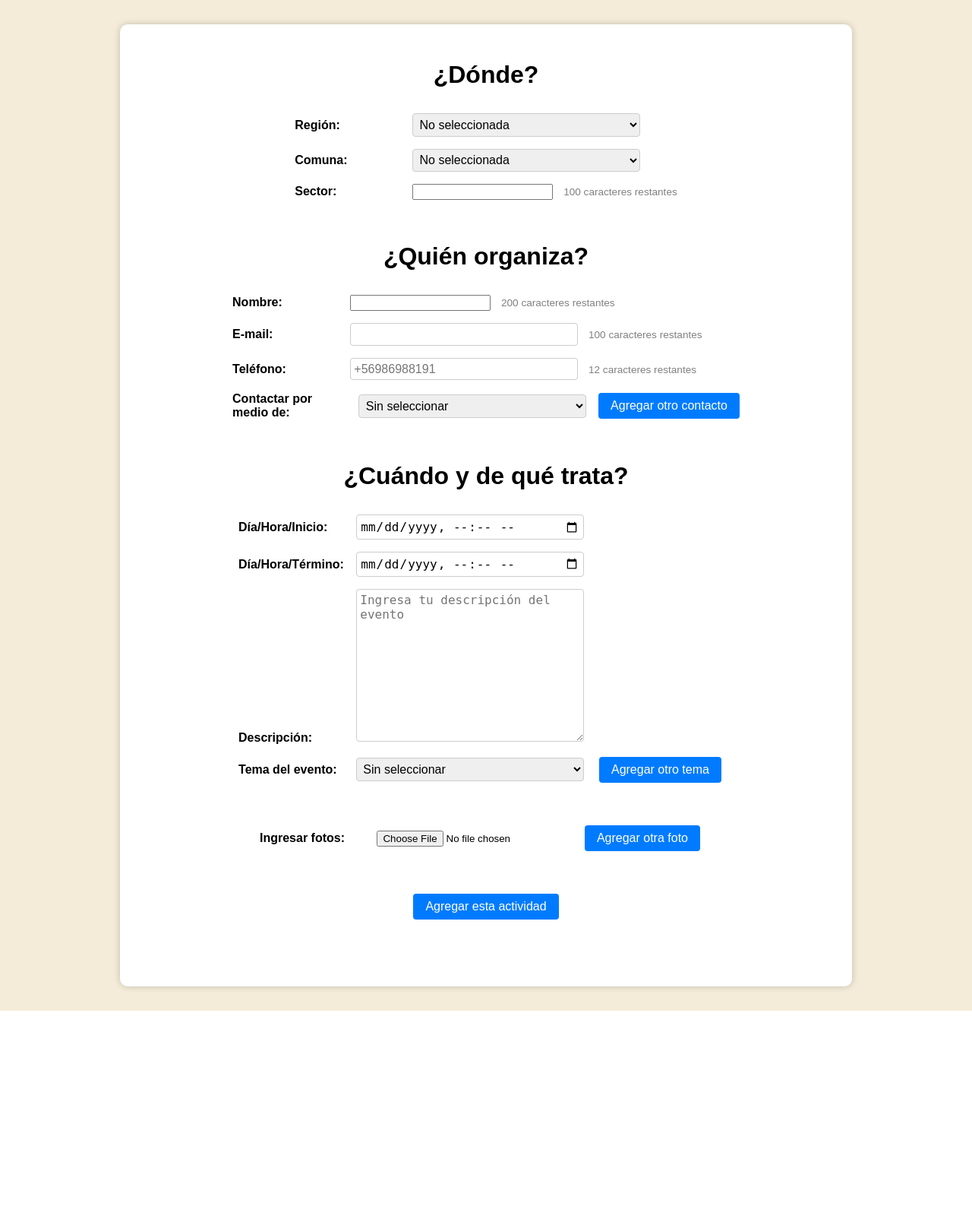
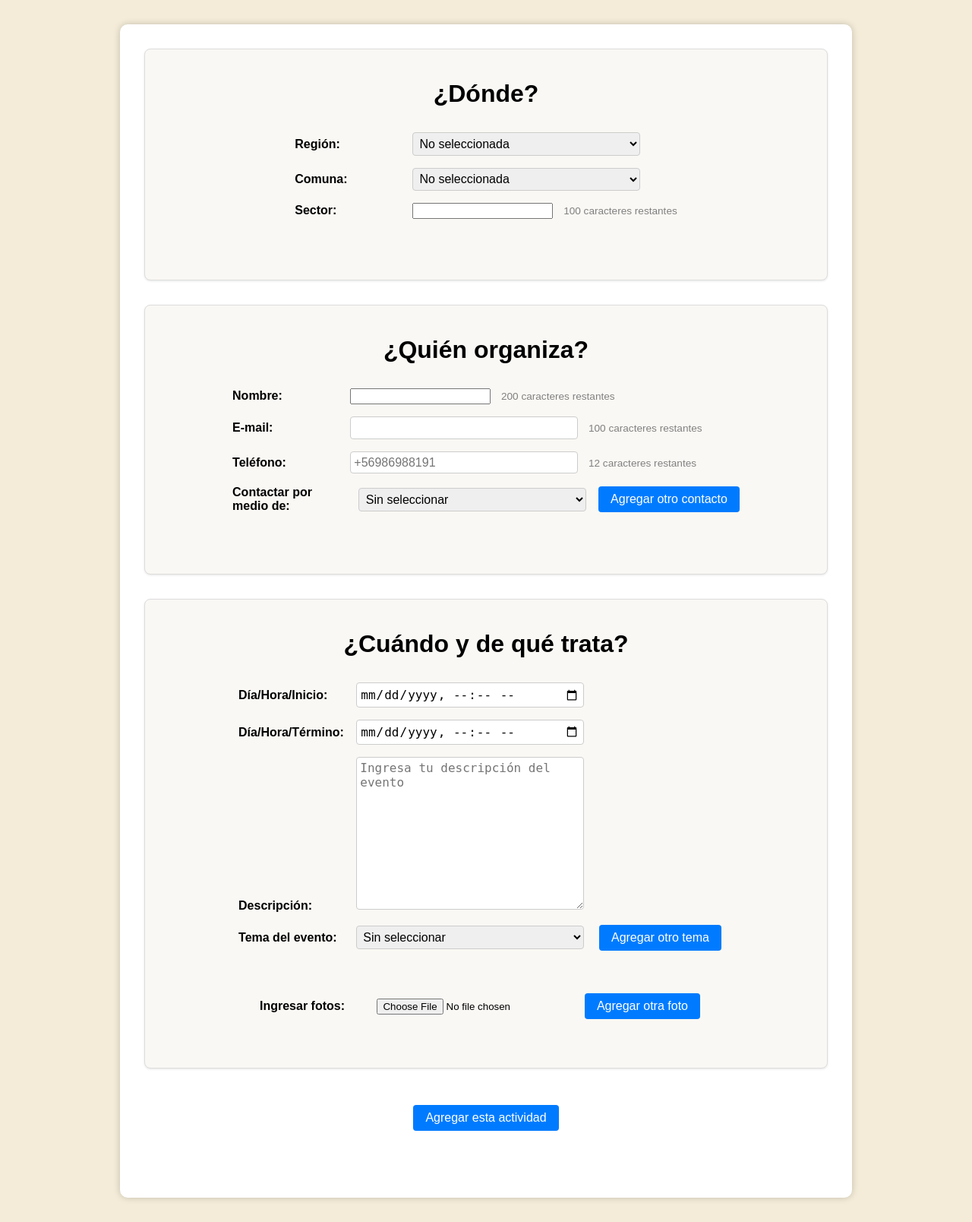
Before and after one commit to chocomountain1/desarrollo_web_camilo_alvarez, a Flask app: page /add_activity in a window 1280 px wide. Shown: the whole page at 76% size. Before the commit the page ends 1330 px from the top, so only its background shows below. Run offline with Flask 3, Linux system fonts and the light colour scheme.

Commit message:
feature formulario_agregar_actividades.html: now the front validates the theme of the activity

```diff
--- a/tarea2/flask_app/static/js/validador.js
+++ b/tarea2/flask_app/static/js/validador.js
@@ -10,7 +10,6 @@ let select_region = document.getElementById("region");
 
 //Lógica para rss
 let select_rss = document.getElementById("rss");
-select_rss.name ="contacto"
 let ul = document.getElementById("ul_organizacion")
 const input_rss = document.createElement("input");
 input_rss.name="rss"
@@ -215,10 +214,15 @@ function mostrar_otro_contacto(){
 
 function mostrar_input_tema_otro(){
     if(select_tema.value == "otro"){
+        while (list_tema.firstChild) {
+        list_tema.removeChild(list_tema.lastChild);
+        }
         list_tema.appendChild(input_tema_otro);
         ul_tema.appendChild(list_tema)
+        input_tema_otro.style.width = "300px";
+        input_tema_otro.style.marginLeft = "156px"
+        input_tema_otro.style.padding = "0.3rem"
     } else{
-
     }
 }
 
@@ -250,15 +254,17 @@ function mostrar_input_foto(){
 
 k=0
 function mostrar_input_tema(){
-    if(k==0){
+    if(k==0 & !Array.from(document.getElementById("ul_tema").querySelectorAll("select#tema")).some(e=> e.value=="" || e.value == "otro")){
         list_tema.appendChild(input_tema);
         ul_tema.appendChild(list_tema)
+        input_tema.remove(input_tema.options.length - 1);
         k+=1
     }
-    else if(k>0 & k<=3){
+    else if(k>0 & k<=3 & !Array.from(document.getElementById("ul_tema").querySelectorAll("select#tema")).some(e=> e.value=="" || e.value == "otro")){
         const input_clon = input_tema.cloneNode(true);
         list_tema.appendChild(input_clon);
         ul_tema.appendChild(list_tema)
+        input_clon.remove(input_clon.options.length - 1);
         k +=1
     }else if (k==4){
         msg = document.createElement("p")
@@ -401,6 +407,27 @@ function validar_telefono() {
         return true
     }
 }
+
+function validar_temas(){
+    const existingError = document.getElementById("ul_tema").querySelector("p");
+    if(Array.from(document.getElementById("ul_tema").querySelectorAll("select#tema")).some(e => e.value == "")){ //tomamos todos los select de ul_tema y evaluamos si alguno esta vacío (en cualquier caso ninguno debería estar vacío)
+        if(!existingError){
+        const msg = document.createElement("p");
+            msg.textContent = "Este campo es requerido y deben estar todos los temas seleccionados";
+            msg.style.color = "red";
+            msg.style.marginTop = "1px";
+            document.getElementById("ul_tema").appendChild(msg);
+        return false
+        }
+    }
+    else{
+        if (existingError) {
+            document.getElementById("ul_tema").removeChild(existingError);
+        }
+        return true
+    }
+
+}
 //Definimos los eventos asociados a los elementos del formulario
 select_region.addEventListener("change",mostrarComunas);
 select_rss.addEventListener("change",mostrar_input_rss);
@@ -426,6 +453,7 @@ boton_submit.addEventListener("click",validar_comuna);
 boton_submit.addEventListener("click",validar_nombre);
 boton_submit.addEventListener("click",validar_email);
 boton_submit.addEventListener("click",validar_telefono);
+boton_submit.addEventListener("click",validar_temas)
 
 boton_submit.addEventListener("click",function(event){
     const regionValid = validar_region();
--- a/tarea2/flask_app/templates/formulario_agregar_actividades.html
+++ b/tarea2/flask_app/templates/formulario_agregar_actividades.html
@@ -4,6 +4,15 @@
     <meta charset="UTF-8" />
     <title>Formulario agregar actividad</title>
     <style>
+        .section-container {
+            background-color: #faf8f4; /* un fondo muy suave */
+            border: 1px solid #ddd;
+            border-radius: 8px;
+            padding: 1.5rem;
+            margin-bottom: 2rem;
+            box-shadow: 0 1px 3px rgba(0,0,0,0.1);
+}
+
         body {
             font-family: Arial, sans-serif;
             background-color: #f4ecd8; /* Sepia */
@@ -119,6 +128,7 @@
 <body>
     <div id="form-container">
         <form id="form" name="form" method="post" action="{{url_for('add_activity')}}" enctype="multipart/form-data">
+            <div class="section-container">
             <h1>¿Dónde?</h1>
             <div class="centered">
                 <ul>
@@ -157,7 +167,8 @@
                     </li>
                 </ul>
             </div>
-
+            </div>
+            <div class="section-container">
             <h1>¿Quién organiza?</h1>
             <div class="centered">
                 <ul id="ul_organizacion">
@@ -191,7 +202,8 @@
                     </li>
                 </ul>
             </div>
-
+            </div>
+            <div class="section-container">
             <h1>¿Cuándo y de qué trata?</h1>
             <div class="centered">
                 <ul id="ul_tema">
@@ -207,7 +219,7 @@
                         <label for="desc">Descripción:</label>
                         <textarea id="desc" name="descripcion" placeholder="Ingresa tu descripción del evento" cols="50" rows="10"></textarea>
                     </li>
-                    <li style="display: inline; margin-right: 1rem;">
+                    <li id = "li_tema" style="display: inline; margin-right: 1rem;">
                         <label for="tema">Tema del evento:</label>
                         <select id="tema" name="tema">
                             <option value="">Sin seleccionar</option>
@@ -228,7 +240,6 @@
                     </li>
                 </ul>
             </div>
-
             <div class="centered">
                 <ul id="ul_foto">
                     <li style="display: inline; margin-right: 1rem;">
@@ -240,7 +251,7 @@
                     </li>
                 </ul>
             </div>
-
+            </div>
             <div class="centered">
                 <ul>
                     <li>
```
